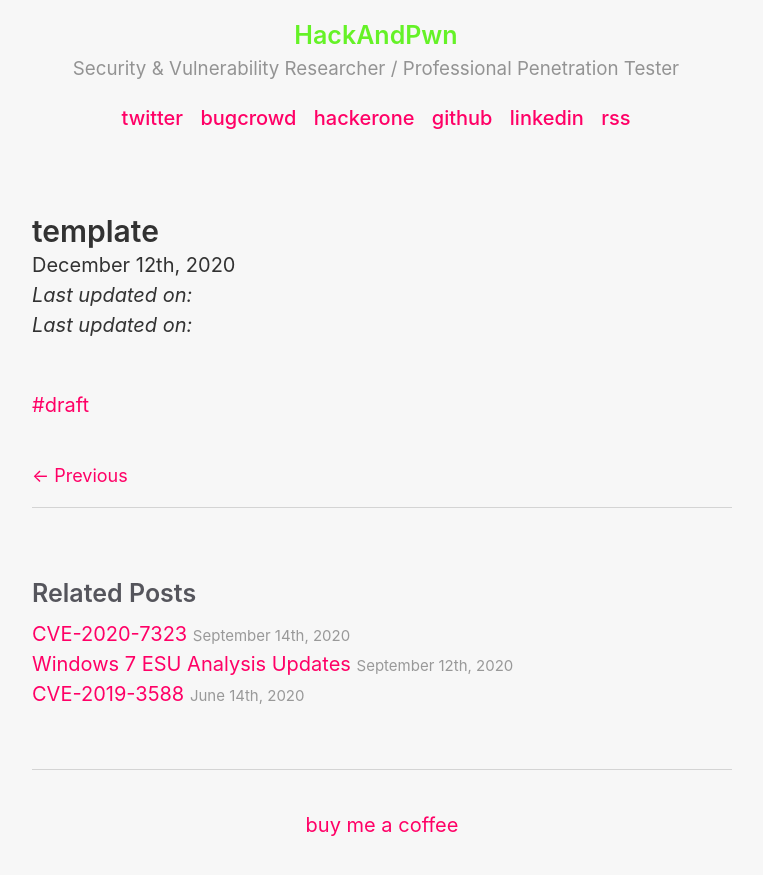
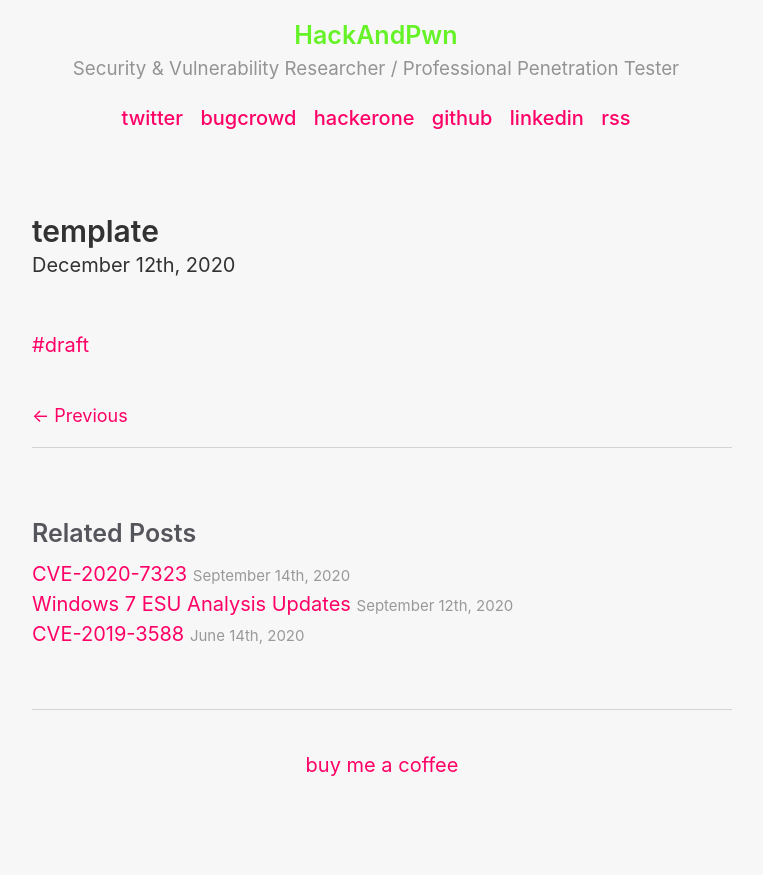
Before and after one commit to HackAndPwn/HackAndPwn.github.io, a Jekyll site: the page built from _posts/2020-12-12-template.md, in a window 1280 px wide. Shown: the top 875 px of the page, without its empty margins (258-1021 px from the left). Built offline with Jekyll 4.4.1, drawn with Linux system fonts in a browser that asks for light colours.

Commit message:
remove datae

```diff
--- a/_layouts/post.html
+++ b/_layouts/post.html
@@ -24,12 +24,7 @@ layout: default
     {% unless forloop.last %}&nbsp;{% endunless %}
   {% endfor %}
 
-  {% capture postdate %}{{post.date | date: '%s'}}{% endcapture %}
-  {% capture postmodified %}{{post.last_modified_at | date: '%s'}}{% endcapture %}
-  {% if postdate == postmodified %}
-    <br><i>Last updated on: {{ postmodified }}</i>
-	<br><i>Last updated on: {{ postdate }}</i>
-  {% endif %}
+
 </time>
 
 {% if page.link %}
```
